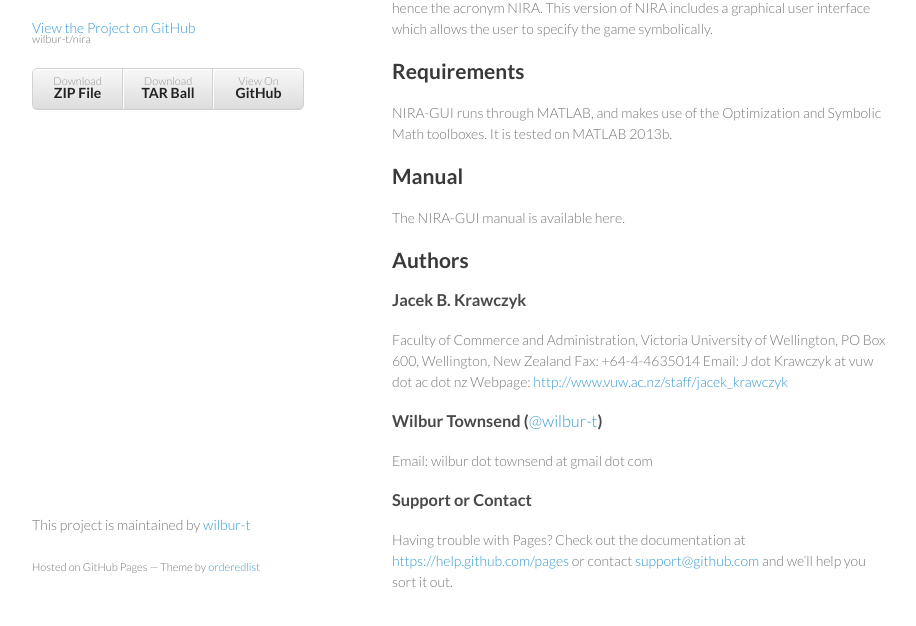
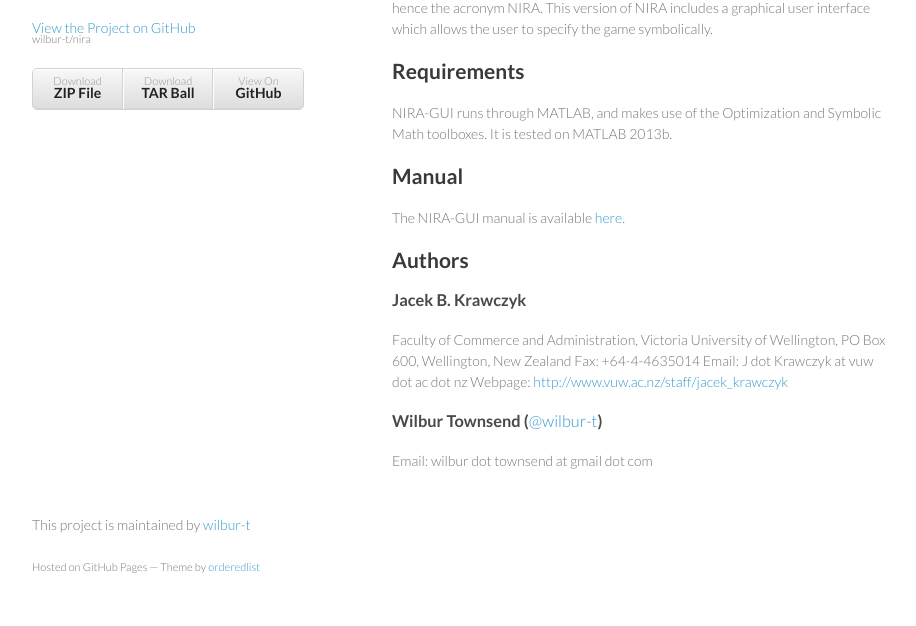
Before and after one commit to wilburtownsend/nira, a plain HTML site: page index.html in a window 1280 px wide. Shown: the part 154-780 px from the top of the page, without its empty margins (178-1094 px from the left). Drawn offline with Linux system fonts and the light colour scheme.

```diff
--- a/index.html
+++ b/index.html
@@ -41,7 +41,7 @@
 <h2>
 <a id="manual" class="anchor" href="#manual" aria-hidden="true"><span class="octicon octicon-link"></span></a>Manual</h2>
 
-<p>The NIRA-GUI manual is available here.</p>
+<p>The NIRA-GUI manual is available <a href="https://drive.google.com/file/d/0Bx37Z6Mlfz5QRHp0TDc0Qzhsekk/edit?usp=sharing">here</a>.</p>
 
 <h2>
 <a id="authors" class="anchor" href="#authors" aria-hidden="true"><span class="octicon octicon-link"></span></a>Authors</h2>
@@ -58,11 +58,6 @@
 <a id="wilbur-townsend-wilbur-t" class="anchor" href="#wilbur-townsend-wilbur-t" aria-hidden="true"><span class="octicon octicon-link"></span></a>Wilbur Townsend (<a href="https://github.com/wilbur-t" class="user-mention">@wilbur-t</a>)</h3>
 
 <p>Email: wilbur dot townsend at gmail dot com</p>
-
-<h3>
-<a id="support-or-contact" class="anchor" href="#support-or-contact" aria-hidden="true"><span class="octicon octicon-link"></span></a>Support or Contact</h3>
-
-<p>Having trouble with Pages? Check out the documentation at <a href="https://help.github.com/pages">https://help.github.com/pages</a> or contact <a href="mailto:support@github.com">support@github.com</a> and we’ll help you sort it out.</p>
       </section>
       <footer>
         <p>This project is maintained by <a href="https://github.com/wilbur-t">wilbur-t</a></p>
--- a/params.json
+++ b/params.json
@@ -1 +1 @@
-{"name":"NIRA","tagline":"NIRA-GUI solves solve coupled-constraint games.","body":"# NIRA\r\nNIRA-GUI allows solves coupled-constraint games. It implements an equilibrium search method based on the Nikaido-Isoda function and a relaxation algorithm, hence the acronym NIRA. This version of NIRA includes a graphical user interface which allows the user to specify the game symbolically.\r\n\r\n## Requirements\r\nNIRA-GUI runs through MATLAB, and makes use of the Optimization and Symbolic Math toolboxes. It is tested on MATLAB 2013b.\r\n\r\n## Manual\r\n\r\nThe NIRA-GUI manual is available here.\r\n\r\n## Authors\r\n\r\n### Jacek B. Krawczyk\r\nFaculty of Commerce and Administration, Victoria University of Wellington, PO Box 600, Wellington, New Zealand\r\nFax: +64-4-4635014\r\nEmail: J dot Krawczyk at vuw dot ac dot nz\r\nWebpage: http://www.vuw.ac.nz/staff/jacek_krawczyk\r\n\r\n\r\n### Wilbur Townsend (@wilbur-t)\r\nEmail: wilbur dot townsend at gmail dot com\r\n\r\n### Support or Contact\r\nHaving trouble with Pages? Check out the documentation at https://help.github.com/pages or contact support@github.com and we’ll help you sort it out.\r\n","google":"","note":"Don't delete this file! It's used internally to help with page regeneration."}
+{"name":"NIRA","tagline":"NIRA-GUI solves solve coupled-constraint games.","body":"# NIRA\r\nNIRA-GUI allows solves coupled-constraint games. It implements an equilibrium search method based on the Nikaido-Isoda function and a relaxation algorithm, hence the acronym NIRA. This version of NIRA includes a graphical user interface which allows the user to specify the game symbolically.\r\n\r\n## Requirements\r\nNIRA-GUI runs through MATLAB, and makes use of the Optimization and Symbolic Math toolboxes. It is tested on MATLAB 2013b.\r\n\r\n## Manual\r\n\r\nThe NIRA-GUI manual is available [here](https://drive.google.com/file/d/0Bx37Z6Mlfz5QRHp0TDc0Qzhsekk/edit?usp=sharing).\r\n\r\n## Authors\r\n\r\n### Jacek B. Krawczyk\r\nFaculty of Commerce and Administration, Victoria University of Wellington, PO Box 600, Wellington, New Zealand\r\nFax: +64-4-4635014\r\nEmail: J dot Krawczyk at vuw dot ac dot nz\r\nWebpage: http://www.vuw.ac.nz/staff/jacek_krawczyk\r\n\r\n### Wilbur Townsend (@wilbur-t)\r\nEmail: wilbur dot townsend at gmail dot com\r\n","google":"","note":"Don't delete this file! It's used internally to help with page regeneration."}
```
